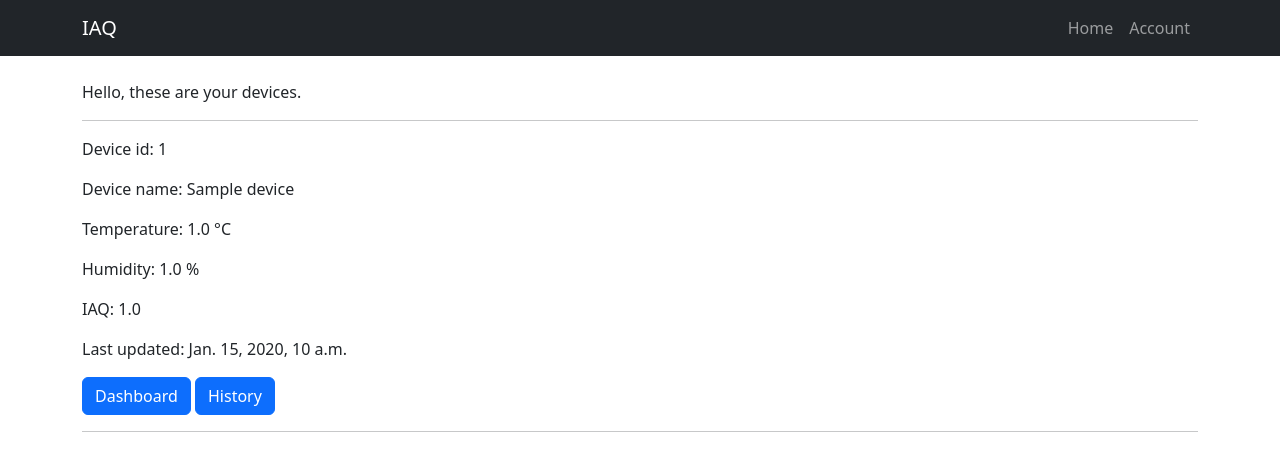
After one commit to tomoss/volatile-signals-26, a Django app: page /account/devices/ in a window 1280 px wide. The commit adds this page. Shown: the top 471 px of the page. Run offline with Django 5.2, Linux system fonts and the light colour scheme; a user stored in the database is signed in; tables that the repository leaves empty hold one stand-in row (values such as "Sample post").

Commit message:
Add device ownership and user-scoped devices view

```diff
--- a/iot-backend-iaq/iaq/models.py
+++ b/iot-backend-iaq/iaq/models.py
@@ -15,6 +15,7 @@ class IaqUser(AbstractBaseUser, PermissionsMixin):
     objects = IaqUserManager()
 
 class Device(models.Model):
+    user = models.ForeignKey(IaqUser, on_delete=models.CASCADE, related_name="devices")
     mac = models.CharField(max_length=17, unique=True)
     name = models.CharField(max_length=100, default="")
     is_public = models.BooleanField(default=False)
--- a/iot-backend-iaq/iaq/templates/iaq/account.html
+++ b/iot-backend-iaq/iaq/templates/iaq/account.html
@@ -1,6 +1,6 @@
 {% extends "iaq/base.html" %}
 
-{% block title %}IAQ - Home{% endblock %}
+{% block title %}IAQ - Account{% endblock %}
 
 {% block content %}
     <p>Welcome to your account</p>
@@ -8,4 +8,5 @@
       {% csrf_token %}
       <button class="btn btn-primary" type="submit">Logout</button>
     </form>
-{% endblock %}
+    <button type="button" class="btn btn-primary" onclick="location.href='{% url 'devices' %}'">My devices</button>
+    {% endblock %}
--- /dev/null
+++ b/iot-backend-iaq/iaq/templates/iaq/devices.html
@@ -0,0 +1,23 @@
+{% extends "iaq/base.html" %}
+
+{% block title %}IAQ - Your devices{% endblock %}
+
+{% block content %}
+    <p>Hello, these are your devices.</p>
+    <hr>
+    {% for device in device_list %}
+      <p>Device id: {{device.id}}</p>
+      <p>Device name: {{ device.name }}</p>
+      {% if device.latest_timestamp %}
+        <p>Temperature: {{ device.latest_temperature }} °C<br></p>
+        <p>Humidity: {{ device.latest_humidity }} %<br></p>
+        <p>IAQ: {{ device.latest_iaq }}<br></p>
+        <p>Last updated: {{ device.latest_timestamp }}</p>
+    {% else %}
+        <p>No readings yet.</p>
+    {% endif %}
+      <button type="button" class="btn btn-primary" onclick="location.href='{% url 'dashboard' device.id %}'">Dashboard</button>
+      <button type="button" class="btn btn-primary" onclick="location.href='{% url 'history' device.id %}'">History</button>
+      <hr>
+    {% endfor %}
+{% endblock %}
--- a/iot-backend-iaq/iaq/urls.py
+++ b/iot-backend-iaq/iaq/urls.py
@@ -6,6 +6,7 @@ from . import views
 urlpatterns = [
     path("account/login/", views.IaqLoginView.as_view(), name="login"),
     path("account/register/", views.IaqRegisterView.as_view(), name="register"),
+    path("account/devices/", views.IaqDevicesView.as_view(), name="devices"),
     path("account/", views.IaqAccountView.as_view(), name="account"),
     path("device/<int:device_id>/dashboard/", views.IaqDeviceDashboardView.as_view(), name="dashboard"),
     path("device/<int:device_id>/history/", views.IaqDeviceHistoryView.as_view(), name="history"),
--- a/iot-backend-iaq/iaq/views.py
+++ b/iot-backend-iaq/iaq/views.py
@@ -16,7 +16,7 @@ class IaqHomeView(ListView):
     def get_queryset(self):
         latest = SensorReading.objects.filter(device=OuterRef("pk")).order_by("-timestamp")
 
-        return Device.objects.annotate(
+        return Device.objects.filter(is_public=True).annotate(
             latest_iaq=Subquery(
                 latest.values("iaq")[:1]
             ),
@@ -52,3 +52,29 @@ class IaqDeviceDashboardView(TemplateView):
 
 class IaqDeviceHistoryView(TemplateView):
     template_name = "iaq/history.html"
+
+class IaqDevicesView(LoginRequiredMixin, ListView):
+    template_name = "iaq/devices.html"
+    model = Device
+    context_object_name = "device_list"
+
+    def get_queryset(self):
+        latest = SensorReading.objects.filter(device=OuterRef("pk")).order_by("-timestamp")
+
+        return Device.objects.filter(user=self.request.user).annotate(
+            latest_iaq=Subquery(
+                latest.values("iaq")[:1]
+            ),
+            latest_timestamp=Subquery(
+                latest.values("timestamp")[:1]
+            ),
+            latest_temperature=Subquery(
+                latest.values("temperature")[:1]
+            ),
+            latest_humidity=Subquery(
+                latest.values("humidity")[:1]
+            ),
+            latest_pressure=Subquery(
+                latest.values("pressure")[:1]
+            ),
+        )
```
Also changed, not shown: iot-backend-iaq/iaq/migrations/0002_device_user.py (added).
